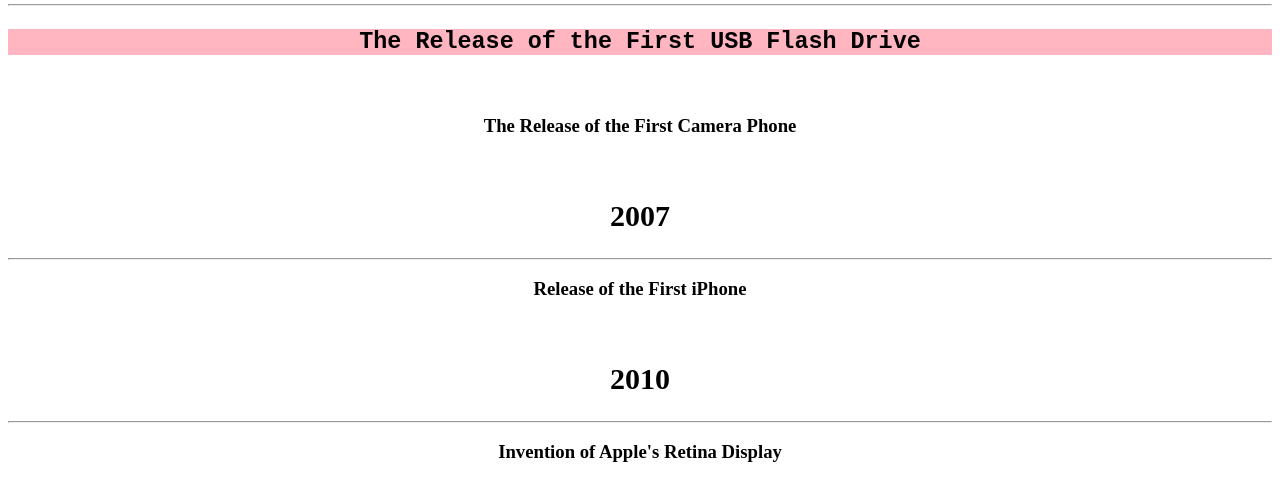
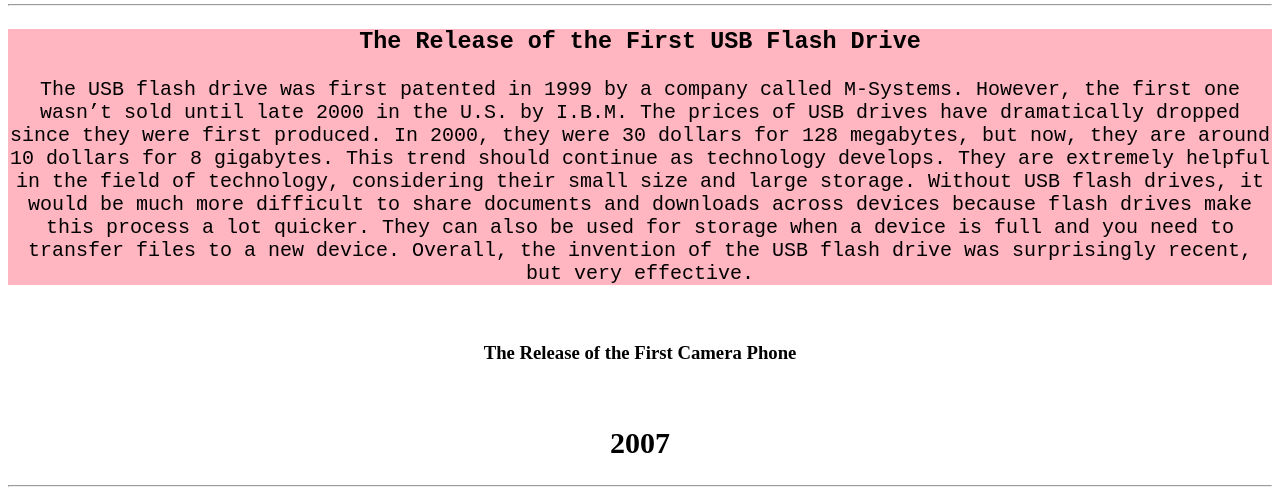
Before and after one commit to sophiegsmoke/milestones, a plain HTML site: page index.html in a window 1280 px wide. Shown: the part 608-1097 px from the top of the page. Drawn offline with Linux system fonts and the light colour scheme; files whose address does not match are found by name.

Commit message:
Update index.html

```diff
--- a/index.html
+++ b/index.html
@@ -28,7 +28,17 @@
     <hr>
     <div class="two-thousand1">
       <h3>The Release of the First USB Flash Drive</h3>
-      <p></p>
+      <p>The USB flash drive was first patented in 1999 by a company called M-Systems.
+         However, the first one wasn’t sold until late 2000 in the U.S. by I.B.M.
+         The prices of USB drives have dramatically dropped since they were first produced.  In
+         2000, they were 30 dollars for 128 megabytes, but now, they are around 10 dollars
+         for 8 gigabytes.  This trend should continue as technology develops.  They are
+         extremely helpful in the field of technology, considering their small size and
+         large storage.  Without USB flash drives, it would be much more difficult to share
+         documents and downloads across devices because flash drives make this process a lot
+         quicker.  They can also be used for storage when a device is full and you need
+         to transfer files to a new device.  Overall, the invention of the USB flash drive
+         was surprisingly recent, but very effective.</p>
       </div>
       <br>
       <div class="two-thousand2">
```
